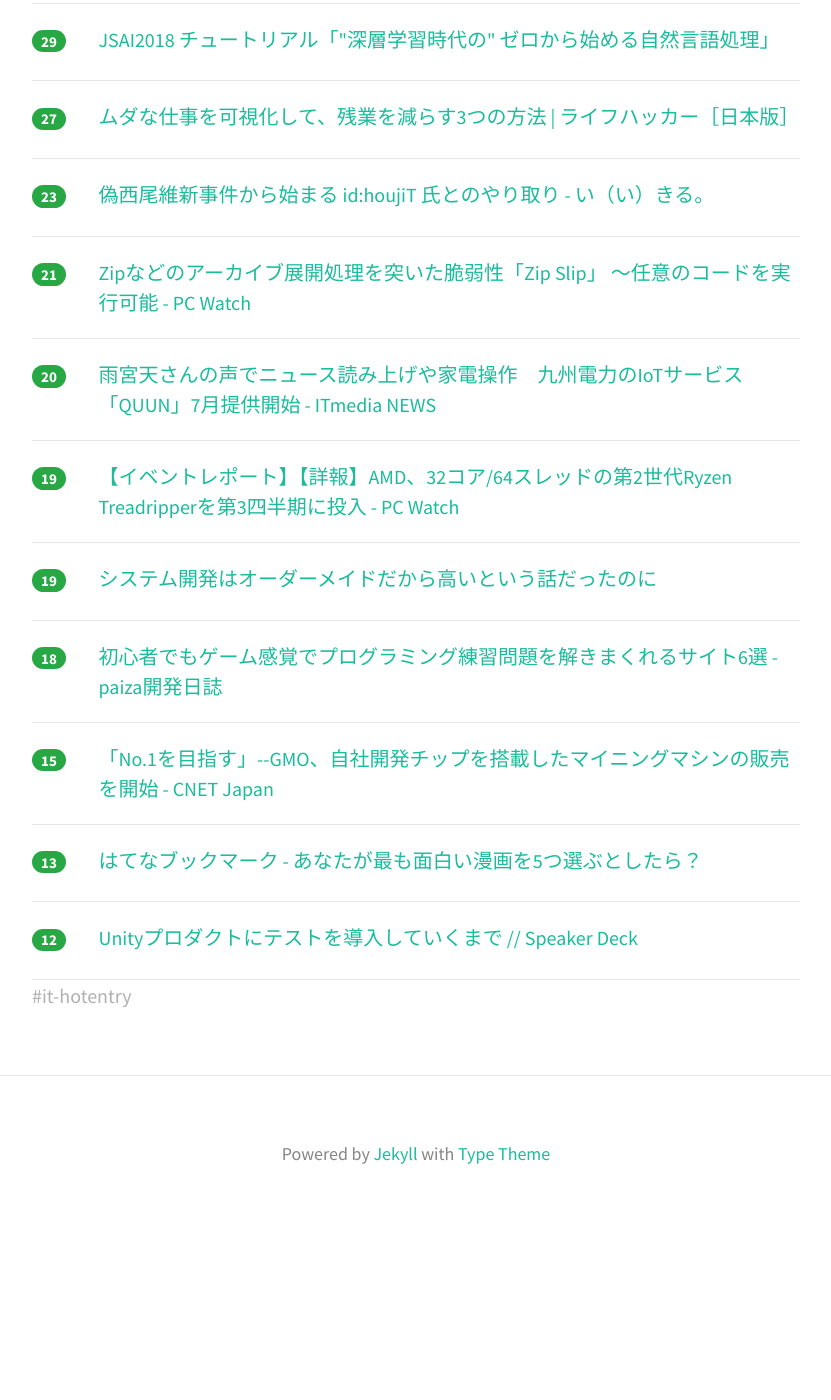
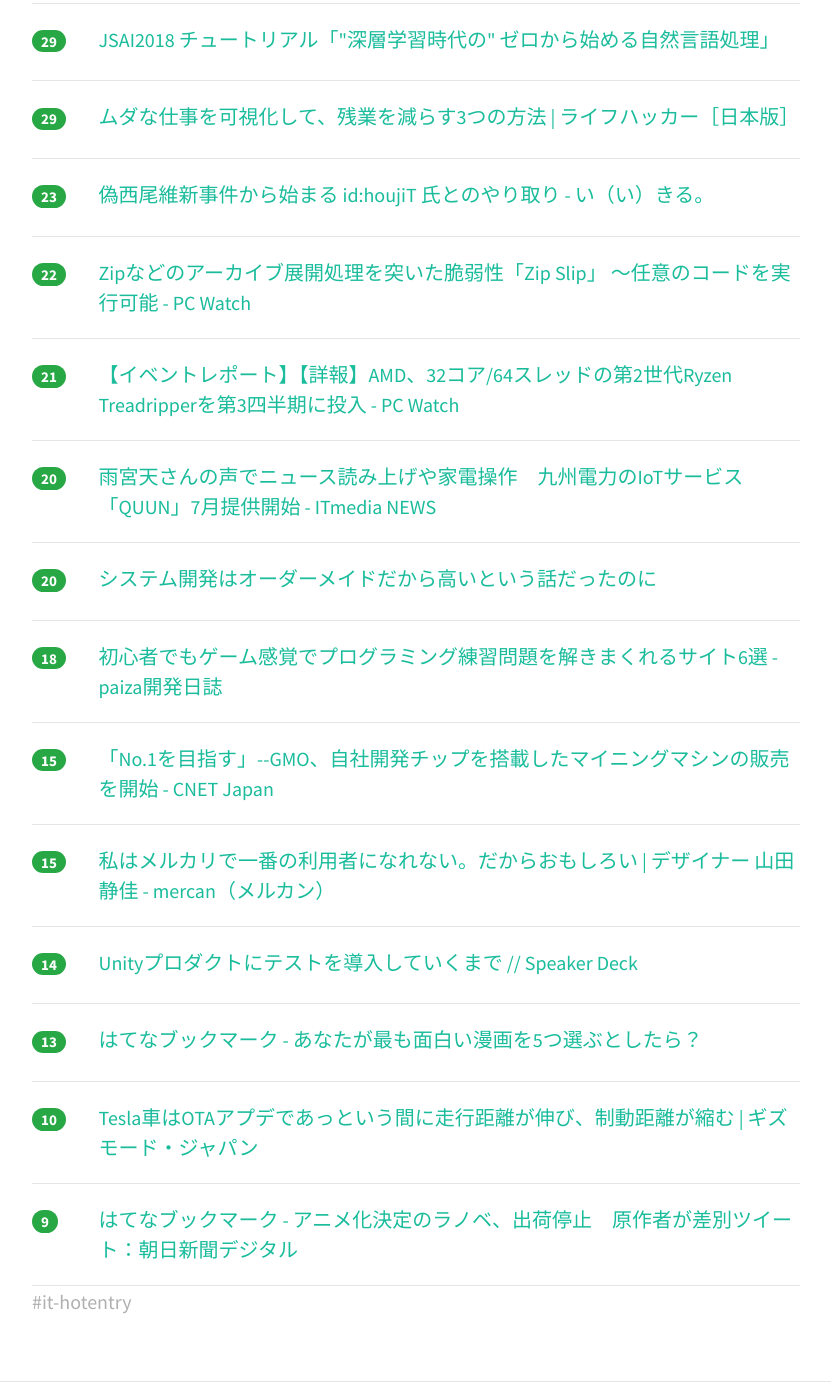
Before and after one commit to yatta47/hatena-matome-site, a Jekyll site: the page built from _posts/2018-06-07-hatena.md, in a window 1280 px wide and 1400 px high, scrolled down 550 px. Shown: the whole window, without its empty margins (224-1055 px from the left). Built offline with Jekyll 4.4.1, drawn with Linux system fonts in a browser that asks for light colours; nearby versions of some CDN libraries; before the commit the page ends 1781 px from its top, so only the background shows below that; some of the changed text lies outside the part shown.

Commit message:
Updated 2018-06-07

```diff
--- a/_posts/2018-06-07-hatena.md
+++ b/_posts/2018-06-07-hatena.md
@@ -1,18 +1,18 @@
 ---
 layout: post
 title:  "2018-06-07 はてぶIT"
-date:   2018-06-07 06:01:14
+date:   2018-06-07 07:01:26
 tags: [it-hotentry]
 ---
-13 件のデータあり
+16 件のデータあり
 
 <hr><div class="row">
-<div class="col-1"><span class="badge badge-pill badge-success h2">84</span></div>
+<div class="col-1"><span class="badge badge-pill badge-success h2">104</span></div>
 <div class="col-11"><a href='https://toyokeizai.net/articles/-/223696' target='_blank'>グーグルが握っているあなたの｢個人情報｣ | The New York Times | 東洋経済オンライン | 経済ニュースの新基準</a></div>
 </div>
 <hr>
 <div class="row">
-<div class="col-1"><span class="badge badge-pill badge-success h2">62</span></div>
+<div class="col-1"><span class="badge badge-pill badge-success h2">72</span></div>
 <div class="col-11"><a href='http://blog.sushi.money/entry/2018/06/06/234110' target='_blank'>飲み会IoTボタン作った - hitode909の日記</a></div>
 </div>
 <hr>
@@ -22,7 +22,7 @@ tags: [it-hotentry]
 </div>
 <hr>
 <div class="row">
-<div class="col-1"><span class="badge badge-pill badge-success h2">27</span></div>
+<div class="col-1"><span class="badge badge-pill badge-success h2">29</span></div>
 <div class="col-11"><a href='https://www.lifehacker.jp/2018/06/reduce-overtime.html' target='_blank'>ムダな仕事を可視化して、残業を減らす3つの方法 | ライフハッカー［日本版］</a></div>
 </div>
 <hr>
@@ -32,8 +32,13 @@ tags: [it-hotentry]
 </div>
 <hr>
 <div class="row">
+<div class="col-1"><span class="badge badge-pill badge-success h2">22</span></div>
+<div class="col-11"><a href='https://pc.watch.impress.co.jp/docs/news/1126087.html' target='_blank'>Zipなどのアーカイブ展開処理を突いた脆弱性「Zip Slip」 ～任意のコードを実行可能 - PC Watch</a></div>
+</div>
+<hr>
+<div class="row">
 <div class="col-1"><span class="badge badge-pill badge-success h2">21</span></div>
-<div class="col-11"><a href='https://pc.watch.impress.co.jp/docs/news/1126087.html' target='_blank'>Zipなどのアーカイブ展開処理を突いた脆弱性「Zip Slip」 ～任意のコードを実行可能 - PC Watch</a></div>
+<div class="col-11"><a href='https://pc.watch.impress.co.jp/docs/news/event/1126143.html' target='_blank'>【イベントレポート】【詳報】AMD、32コア/64スレッドの第2世代Ryzen Treadripperを第3四半期に投入 - PC Watch</a></div>
 </div>
 <hr>
 <div class="row">
@@ -42,12 +47,7 @@ tags: [it-hotentry]
 </div>
 <hr>
 <div class="row">
-<div class="col-1"><span class="badge badge-pill badge-success h2">19</span></div>
-<div class="col-11"><a href='https://pc.watch.impress.co.jp/docs/news/event/1126143.html' target='_blank'>【イベントレポート】【詳報】AMD、32コア/64スレッドの第2世代Ryzen Treadripperを第3四半期に投入 - PC Watch</a></div>
-</div>
-<hr>
-<div class="row">
-<div class="col-1"><span class="badge badge-pill badge-success h2">19</span></div>
+<div class="col-1"><span class="badge badge-pill badge-success h2">20</span></div>
 <div class="col-11"><a href='https://anond.hatelabo.jp/20180606142647' target='_blank'>システム開発はオーダーメイドだから高いという話だったのに</a></div>
 </div>
 <hr>
@@ -62,12 +62,27 @@ tags: [it-hotentry]
 </div>
 <hr>
 <div class="row">
+<div class="col-1"><span class="badge badge-pill badge-success h2">15</span></div>
+<div class="col-11"><a href='http://mercan.mercari.com/entry/2018/06/06/114500' target='_blank'>私はメルカリで一番の利用者になれない。だからおもしろい | デザイナー 山田静佳 - mercan（メルカン）</a></div>
+</div>
+<hr>
+<div class="row">
+<div class="col-1"><span class="badge badge-pill badge-success h2">14</span></div>
+<div class="col-11"><a href='https://speakerdeck.com/adarapata/unitypurodakutonitesutowodao-ru-siteikumade' target='_blank'>Unityプロダクトにテストを導入していくまで // Speaker Deck</a></div>
+</div>
+<hr>
+<div class="row">
 <div class="col-1"><span class="badge badge-pill badge-success h2">13</span></div>
 <div class="col-11"><a href='http://b.hatena.ne.jp/entry/s/anond.hatelabo.jp/20180604174309' target='_blank'>はてなブックマーク - あなたが最も面白い漫画を5つ選ぶとしたら？</a></div>
 </div>
 <hr>
 <div class="row">
-<div class="col-1"><span class="badge badge-pill badge-success h2">12</span></div>
-<div class="col-11"><a href='https://speakerdeck.com/adarapata/unitypurodakutonitesutowodao-ru-siteikumade' target='_blank'>Unityプロダクトにテストを導入していくまで // Speaker Deck</a></div>
+<div class="col-1"><span class="badge badge-pill badge-success h2">10</span></div>
+<div class="col-11"><a href='https://www.gizmodo.jp/2018/06/tesla-ota-update.html' target='_blank'>Tesla車はOTAアプデであっという間に走行距離が伸び、制動距離が縮む | ギズモード・ジャパン</a></div>
 </div>
 <hr>
+<div class="row">
+<div class="col-1"><span class="badge badge-pill badge-success h2">9</span></div>
+<div class="col-11"><a href='http://b.hatena.ne.jp/entry/s/www.asahi.com/articles/ASL665GKQL66UCLV00G.html' target='_blank'>はてなブックマーク - アニメ化決定のラノベ、出荷停止　原作者が差別ツイート：朝日新聞デジタル</a></div>
+</div>
+<hr>
```
